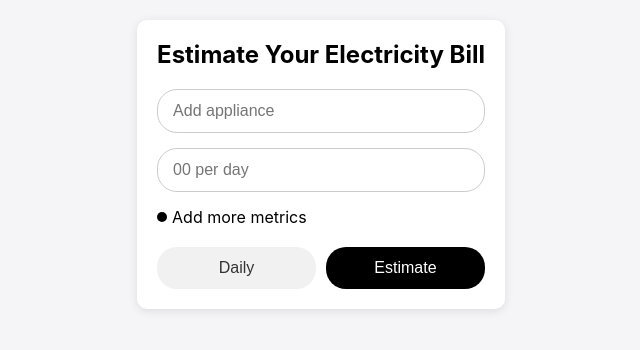
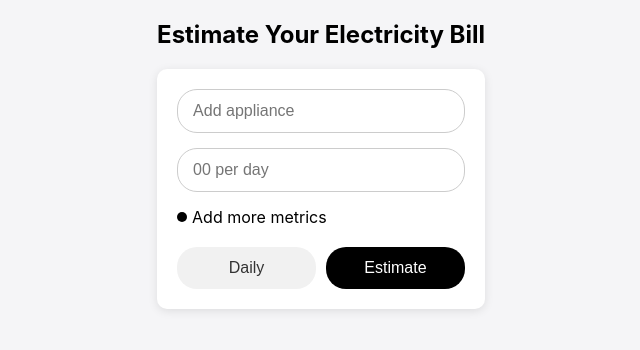
Before and after one commit to Paulelitee/wattsup, a Next.js app: page / in a window 1280 px wide. Shown: the top 350 px of the page, without its empty margins (319-959 px from the left). Built offline with nearby package versions, Linux system fonts and the light colour scheme.

Commit message:
all files

```diff
--- a/app/components/ElectricityEstimator.jsx
+++ b/app/components/ElectricityEstimator.jsx
@@ -74,8 +74,6 @@ export default function ElectricityEstimator() {
 
   return (
     <div className="container">
-      <h1>Estimate Your Electricity Bill</h1>
-
       <div className="input-group">
         <input
           type="text"
--- a/app/page.tsx
+++ b/app/page.tsx
@@ -5,6 +5,7 @@ import ElectricityEstimator from './components/ElectricityEstimator'
 function App() {
   return (
     <main>
+      <h1>Estimate Your Electricity Bill</h1>
       <ElectricityEstimator />
     </main>
   )
```
